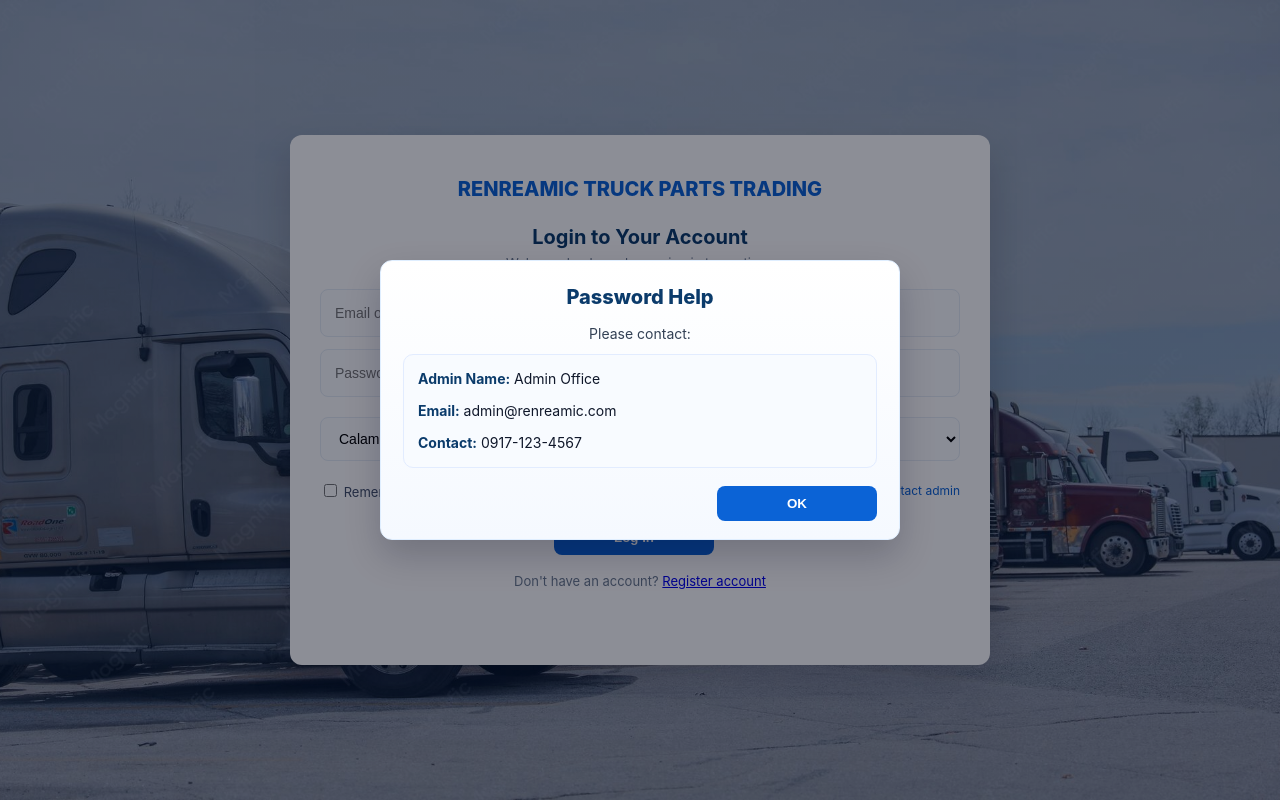
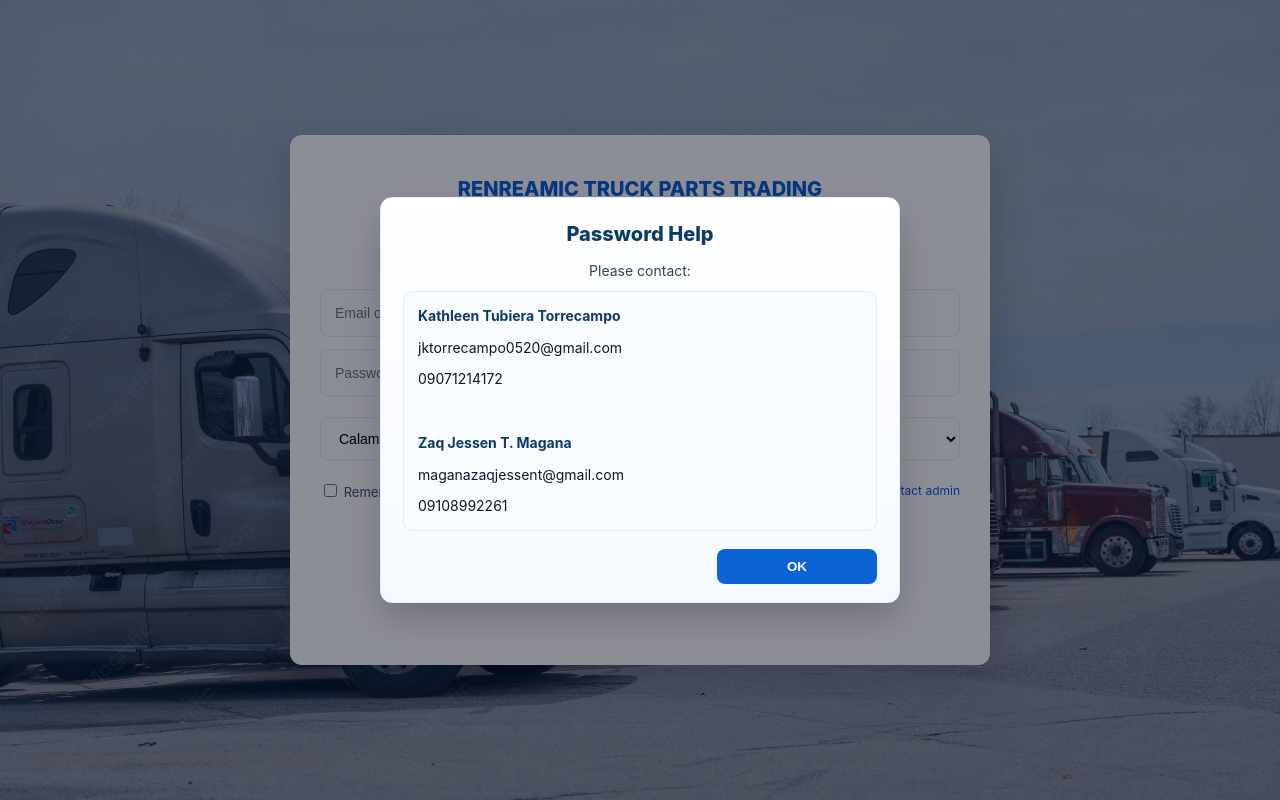
Before and after one commit to invsystem000-boop/Inventory_system, a website: page index.html in a window 1280 px wide. Both pictures are taken after a click on the link "Need help? Contact admin". Drawn offline with Linux system fonts and the light colour scheme.

Commit message:
uuuzzzzuuu

```diff
--- a/index.html
+++ b/index.html
@@ -74,9 +74,13 @@
             <h3 id="contactModalTitle">Password Help</h3>
             <p class="contact-message">Please contact:</p>
             <div class="contact-details">
-              <div><strong>Admin Name:</strong> Admin Office</div>
-              <div><strong>Email:</strong> admin@renreamic.com</div>
-              <div><strong>Contact:</strong> 0917-123-4567</div>
+              <div><strong>Kathleen Tubiera Torrecampo</strong></div>
+              <div>jktorrecampo0520@gmail.com</div>
+              <div>09071214172</div>
+              <br />
+              <div><strong>Zaq Jessen T. Magana</strong></div>
+              <div>maganazaqjessent@gmail.com</div>
+              <div>09108992261</div>
             </div>
             <div class="modal-actions contact-actions">
               <button id="contactClose" class="btn-login">OK</button>
```
